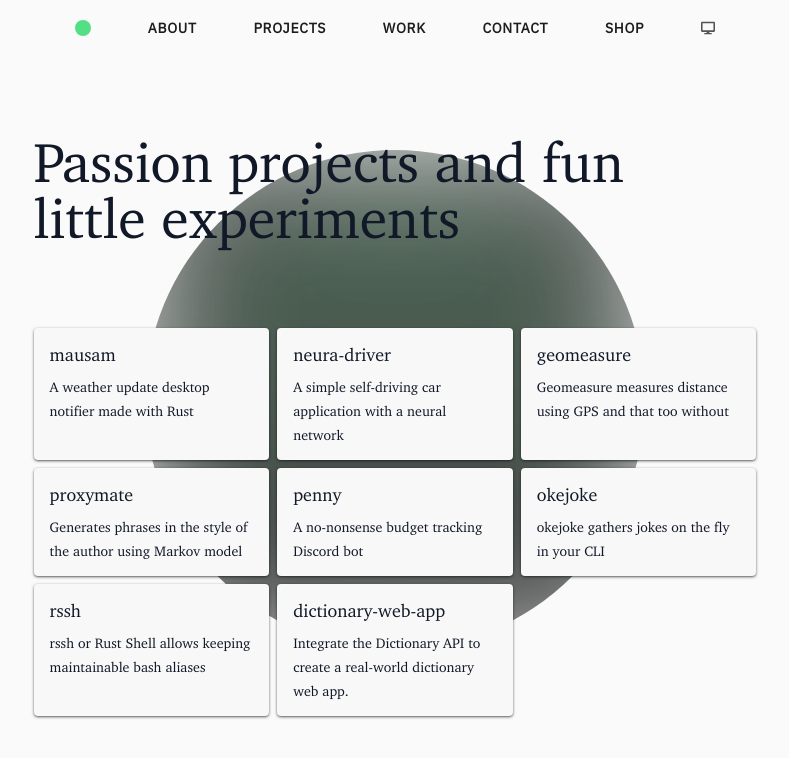
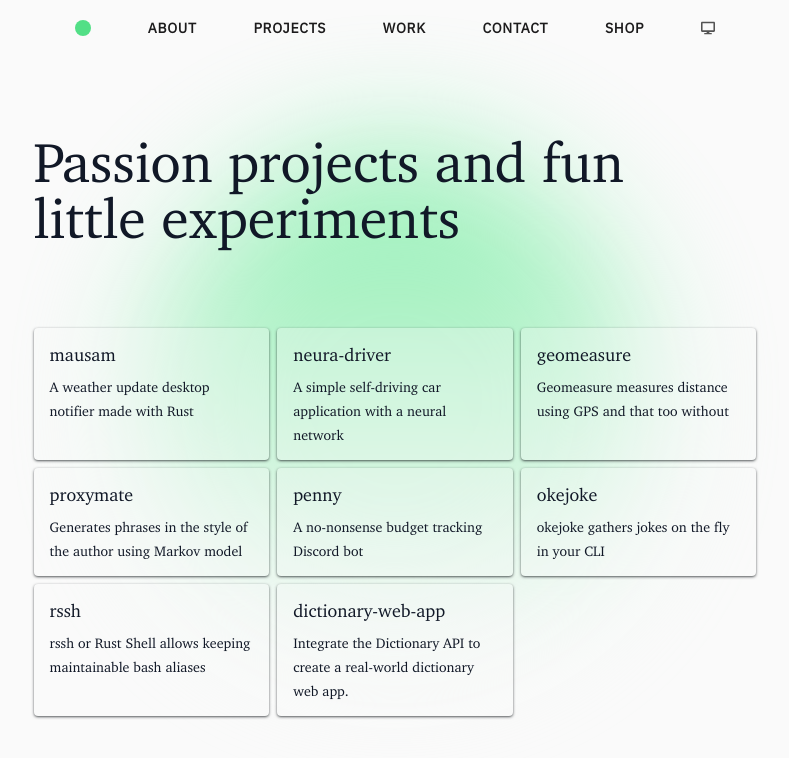
Before and after one commit to lloydlobo/lloydlobo.com, a Next.js app: page /projects in a window 1280 px wide. Shown: the top 758 px of the page, without its empty margins (245-1034 px from the left). Built offline with nearby package versions, Linux system fonts and the light colour scheme.

Commit message:
style: make the cards appear pressed on hover

```diff
--- a/components/WorkProjects.tsx
+++ b/components/WorkProjects.tsx
@@ -73,7 +73,7 @@ export const WorkProjects = () => {
           <a
             key={`url-${username}-${repo}`}
             href={`https://github.com/${username}/${repo}/`}
-            className="after:hidden dark:bg-on-primary/30 bg-gray1 shadow-gray7/60 px-4 p-2 pb-4 shadow rounded"
+            className="after:hidden hover:backdrop-brightness-125 hover:shadow-white/10 hover:bg-opacity-10 transition-all duration-500 delay-0 ease-out   dark:bg-on-primary/30 bg-gray1/30 shadow-gray7/60 px-4 p-2 pb-4 shadow rounded"
           >
             <h3 className={`mt-0`}>{repo}</h3>
 
--- a/components/effects/MouseBlob.tsx
+++ b/components/effects/MouseBlob.tsx
@@ -33,7 +33,7 @@ export function MouseBlob() {
     <>
       <div
         id="blob"
-        className="absolute aspect-square h-[500px] bg-gradient-to-t from-on-primary to-green-400 left-1/2 top-1/2 -translate-x-1/2 -translate-y-1/2 rounded-[50%] blur-3xl brightness-[25%]  mix-blend-screen disabled:mix-blend-multiply backdrop-blur-xl -z-[9999999]"
+        className="absolute aspect-square h-[500px] bg-gradient-to-t from-gray1 to-green-300 dark:from-on-primary dark:to-green-400 left-1/2 top-1/2 -translate-x-1/2 -translate-y-1/2 rounded-[50%] blur-3xl dark:brightness-[25%]  dark:mix-blend-screen disabled:mix-blend-multiply opacity-95 -z-[9999999]"
       ></div>
     </>
   );
--- a/styles/globals.css
+++ b/styles/globals.css
@@ -103,8 +103,8 @@ a:link {
 
 a:hover {
   /* @apply bg-green-50 dark:bg-transparent dark:backdrop-brightness-[125%] decoration-transparent rounded-lg; */
-  background-image: none;
-  @apply dark:brightness-[200%] brightness-50 saturate-200 duration-100 delay-100 transition-all ease-in-out;
+  /* background-image: none; */
+  /* @apply duration-100 delay-100 transition-all ease-in-out; */
 }
 
 a::after {
```
